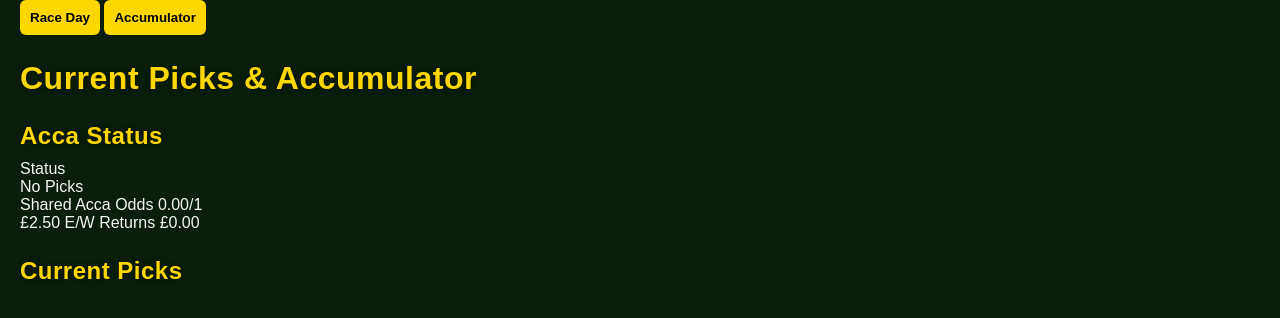
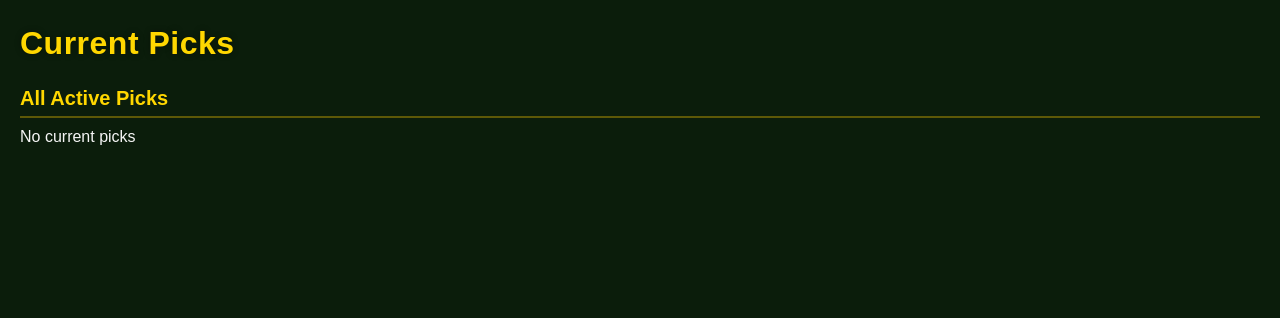
Before and after one commit to craignim1609-pixel/Horse-Racing-Tracker, a FastAPI app: page /current-picks in a window 1280 px wide. Shown: the part 64-382 px from the top of the page. Run offline with FastAPI, Linux system fonts and the light colour scheme; data that the repository does not hold is empty.

Commit message:
Update current-picks.html

```diff
--- a/app/templates/current-picks.html
+++ b/app/templates/current-picks.html
@@ -1,165 +1,18 @@
 {% extends "base.html" %}
-
 {% block content %}
 
-<div class="filter-bar">
-    <button class="filter-btn" onclick="window.location='/raceday'">Race Day</button>
-    <button class="filter-btn active">Accumulator</button>
-</div>
+<h1>Current Picks</h1>
 
-<h1>Current Picks & Accumulator</h1>
+<div class="section-title">All Active Picks</div>
 
-<div class="race-container">
-
-    <div class="left-panel">
-        <h2>Acca Status</h2>
-        <div class="player-profile">
-            <div class="header-stat">
-                <label>Status</label>
-                <div id="accaStatus" class="header-status status-empty">No Picks</div>
-            </div>
-
-            <div class="header-stat">
-                <label>Shared Acca Odds</label>
-                <span class="stat-value" id="accaOdds">0.00/1</span>
-            </div>
-
-            <div class="header-stat">
-                <label>£2.50 E/W Returns</label>
-                <span class="stat-value" id="accaReturns">£0.00</span>
-            </div>
-        </div>
-    </div>
-
-    <div class="right-panel">
-        <h2>Current Picks</h2>
-        <div id="picksGrid" class="race-list"></div>
-    </div>
-
+<div id="current-picks-body" class="acca-picks-grid">
+    <!-- JS will populate pick cards here -->
+    <div class="empty-message">Loading picks...</div>
 </div>
 
 <script src="/static/app_v10001.js"></script>
-
 <script>
-const STATUSES = ["Pending", "Win", "Place", "Lose", "NR"];
-
-async function loadAccumulator() {
-    try {
-        const res = await fetch(`${API}/accumulator`);
-        const data = await res.json();
-
-        const oddsEl = document.getElementById("accaOdds");
-        const returnsEl = document.getElementById("accaReturns");
-        const statusEl = document.getElementById("accaStatus");
-
-        oddsEl.textContent = `${data.odds.toFixed(2)}/1`;
-        returnsEl.textContent = `£${data.ew_returns.toFixed(2)}`;
-
-        statusEl.textContent = data.status;
-        statusEl.className = "header-status";
-
-        if (data.status === "Won") statusEl.classList.add("status-won");
-        else if (data.status === "Live") statusEl.classList.add("status-live");
-        else if (data.status === "Busted") statusEl.classList.add("status-busted");
-        else statusEl.classList.add("status-empty");
-    } catch (e) {
-        console.error("Failed to load accumulator", e);
-    }
-}
-
-function statusBorderClass(status) {
-    if (status === "Win") return "border-win";
-    if (status === "Place") return "border-place";
-    if (status === "Lose") return "border-lose";
-    if (status === "NR") return "border-nr";
-    return "border-pending";
-}
-
-async function loadCurrentPicks() {
-    try {
-        const res = await fetch(`${API}/picks/current`);
-        const picks = await res.json();
-        const container = document.getElementById("picksGrid");
-        container.innerHTML = "";
-
-        if (!picks.length) {
-            container.textContent = "No picks yet.";
-            return;
-        }
-
-        picks.forEach(p => {
-            const card = document.createElement("div");
-            card.className = `race-card ${statusBorderClass(p.status)}`;
-
-            card.innerHTML = `
-                <div class="race-card-header">
-                    <div class="race-card-title">
-                        <span class="player-name">${p.player}</span>
-                    </div>
-                    <button class="delete-btn" onclick="deletePick(${p.id})">✕</button>
-                </div>
-
-                <div class="race-card-body">
-                    <div class="horse-line">
-                        ${p.horse_number ? `<span class="horse-number">(${p.horse_number})</span>` : ""}
-                        <span class="horse-name">${p.horse_name}</span>
-                        <span class="horse-odds">@${p.odds_fraction}</span>
-                    </div>
-                    <div class="race-meta">
-                        <span>${p.course}</span>
-                        <span>${p.race_time}</span>
-                    </div>
-                </div>
-
-                <div class="status-buttons">
-                    ${STATUSES.map(s => `
-                        <button
-                            type="button"
-                            class="status-btn ${p.status === s ? 'active' : ''}"
-                            onclick="updatePickStatus(${p.id}, '${s}')"
-                        >
-                            ${s.toUpperCase()}
-                        </button>
-                    `).join("")}
-                </div>
-            `;
-
-            container.appendChild(card);
-        });
-    } catch (e) {
-        console.error("Failed to load picks", e);
-    }
-}
-
-async function updatePickStatus(id, status) {
-    try {
-        await fetch(`${API}/picks/${id}/status`, {
-            method: "PATCH",
-            headers: { "Content-Type": "application/json" },
-            body: JSON.stringify({ status })
-        });
-        await loadCurrentPicks();
-        await loadAccumulator();
-    } catch (e) {
-        console.error("Failed to update status", e);
-    }
-}
-
-async function deletePick(id) {
-    if (!confirm("Delete this pick?")) return;
-    try {
-        await fetch(`${API}/picks/${id}`, { method: "DELETE" });
-        await loadCurrentPicks();
-        await loadAccumulator();
-    } catch (e) {
-        console.error("Failed to delete pick", e);
-    }
-}
-
-document.addEventListener("DOMContentLoaded", () => {
     loadCurrentPicks();
-    loadAccumulator();
-});
 </script>
 
 {% endblock %}
```
